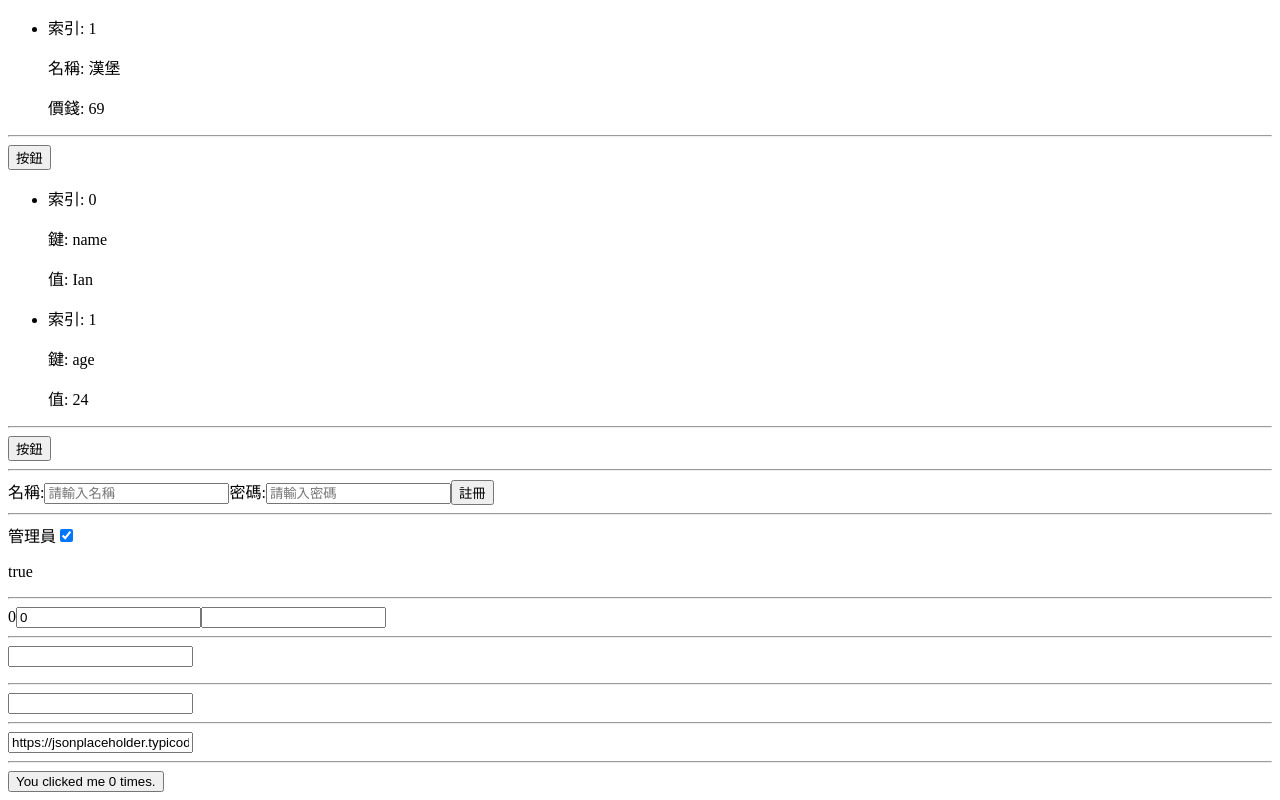
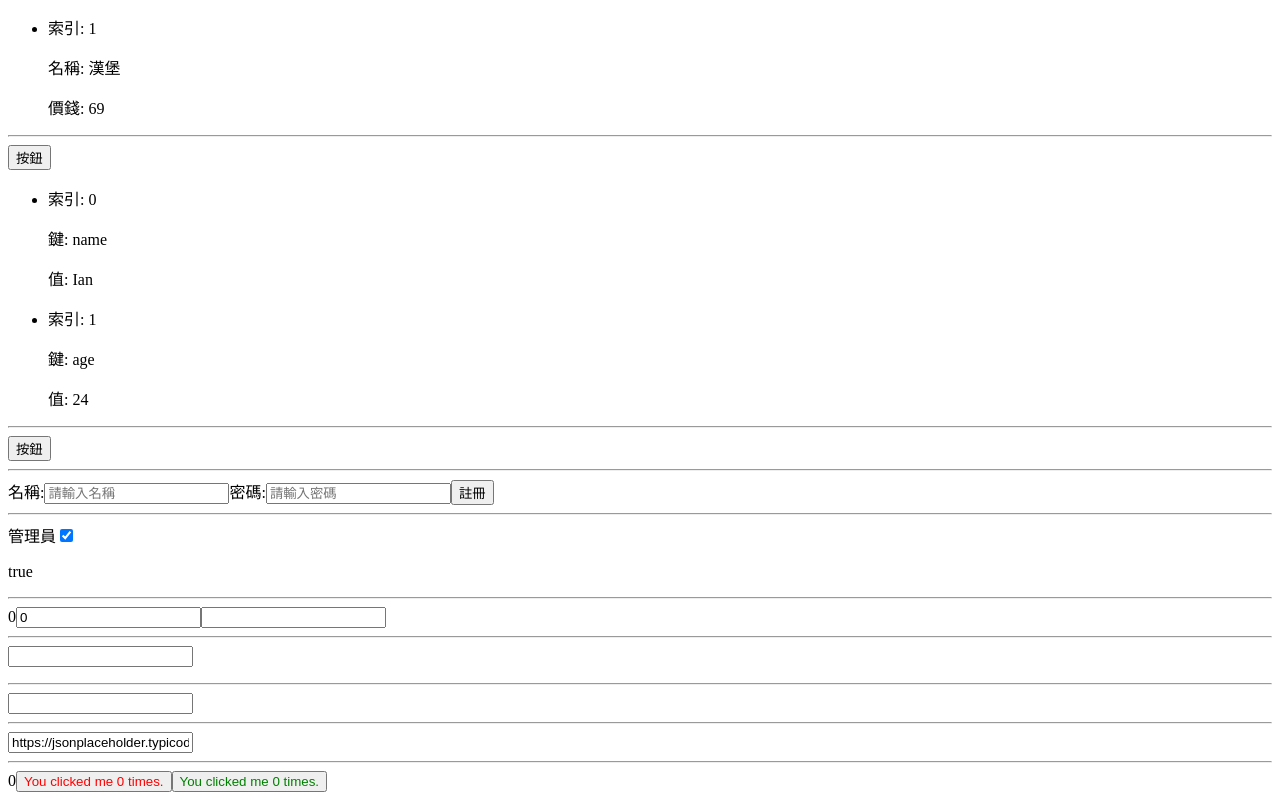
Before and after one commit to awdr74100/typescript-vue-basic, a Vue app: page / in a window 1280 px wide. Shown: the part 691-1491 px from the top of the page. Built offline with nearby package versions, Linux system fonts and the light colour scheme.

Commit message:
Update ...

```diff
--- a/src/App.vue
+++ b/src/App.vue
@@ -97,7 +97,9 @@
     <hr />
     <input type="text" v-model="url" />
     <hr />
-    <ButtonCounter />
+    <span>{{ totalCount }}</span>
+    <ButtonCounter color="red" @updateTotalCount="updateTotalCount" />
+    <ButtonCounter color="green" @updateTotalCount="updateTotalCount" />
   </div>
 </template>
 
@@ -106,7 +108,6 @@ import { reactive, ref, computed, onMounted, watch, watchEffect } from 'vue';
 import ButtonCounter from './components/ButtonCounter.vue';
 
 // #1
-
 const state = reactive({ count: 0 });
 
 const increment = (num: number) => {
@@ -114,7 +115,6 @@ const increment = (num: number) => {
 };
 
 // #2
-
 interface Product {
   title: string;
   price: number;
@@ -131,7 +131,6 @@ const addProduct = (product: Product) => {
 };
 
 // #3
-
 const year = ref<string | number>(2020);
 const month = ref(1);
 
@@ -141,12 +140,10 @@ const updateYearAndMonth = (y: string | number, m: number) => {
 };
 
 // #4
-
 const object = { foo: ref(1) };
 const { foo } = object;
 
 // #5
-
 const author = reactive({
   name: 'John Doe',
   books: [
@@ -255,6 +252,17 @@ const data = ref<Post[]>([]);
 //   );
 //   console.log(data.value);
 // });
+
+// #19
+const totalCount = ref(0);
+
+// const updateTotalCount = (count: number) => {
+//   totalCount.value += count;
+// };
+// const updateTotalCount = () => {};
+function updateTotalCount(count: number) {
+  totalCount.value += count;
+}
 </script>
 
 <style></style>
--- a/src/components/ButtonCounter.vue
+++ b/src/components/ButtonCounter.vue
@@ -1,5 +1,5 @@
 <template>
-  <button type="button" @click.prevent="increment">
+  <button type="button" @click.prevent="increment" :style="{ color: color }">
     You clicked me {{ count }} times.
   </button>
 </template>
@@ -7,9 +7,18 @@
 <script setup lang="ts">
 import { ref } from 'vue';
 
+const props = defineProps<{
+  color: string;
+}>();
+
+const emit = defineEmits<{
+  (e: 'updateTotalCount', count: number): void;
+}>();
+
 const count = ref(0);
 
 const increment = () => {
   count.value += 1;
+  emit('updateTotalCount', 2);
 };
 </script>
```
